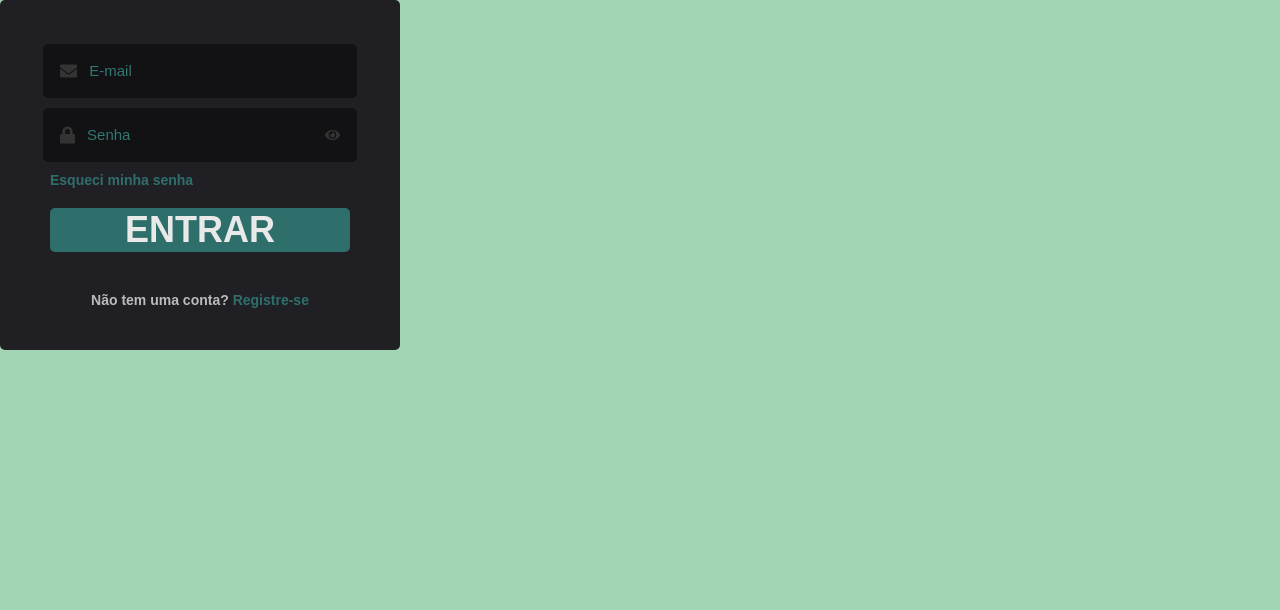
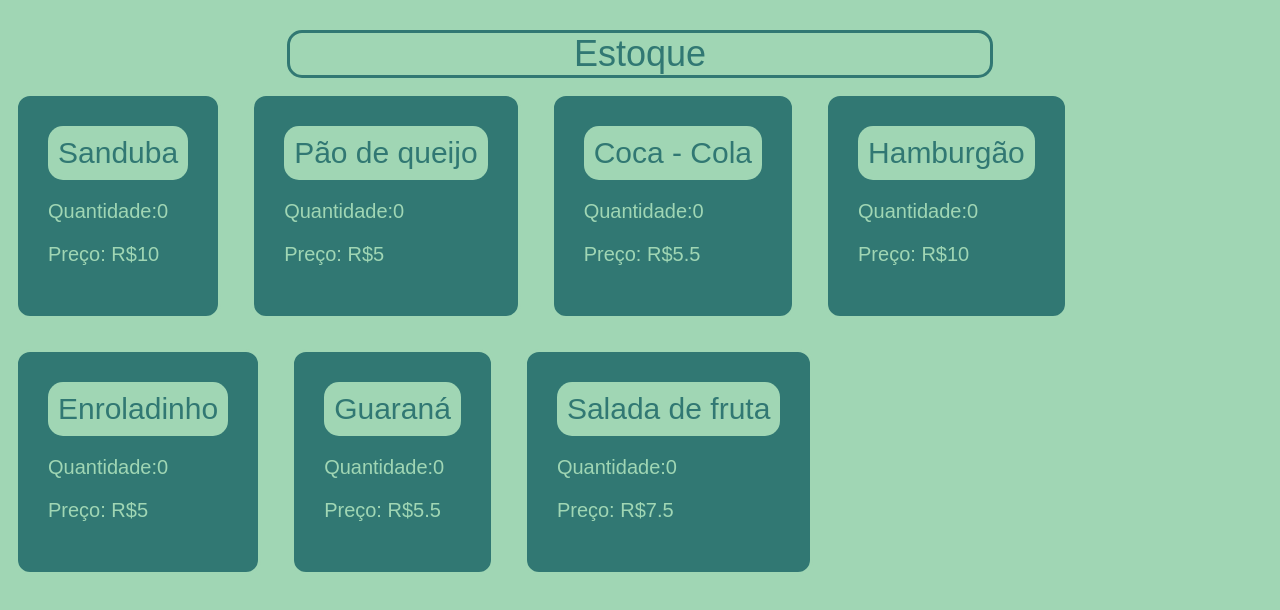
Before and after one commit to enricopizzol/natus-rest, a React (Create React App) app: page /stockview in a window 1280 px wide. Shown: the top 610 px of the page. Built offline with nearby package versions, Linux system fonts and the light colour scheme.

Commit message:
primeiros passos na view do estoque

```diff
--- /dev/null
+++ b/src/components/stock/stock.css
@@ -0,0 +1,47 @@
+.stock-item-container{
+    display: flex;
+    flex-wrap: wrap;
+}
+
+.stock-item-data{
+    background: #317873;
+    color: #a0d6b4;
+    padding: 30px;
+    margin: 15px;
+    border-style: solid;
+    border-radius: 15px;
+}
+
+.stock-h{
+    font-size: 30px;
+}
+
+.stock-p{
+    font-size: 20px;
+}
+
+.stock-itemName{
+    display: flex;
+    justify-content: center;
+    background: #a0d6b4;
+    color: #317873;
+    border-radius: 15px;
+    padding: 10px;
+}
+
+.stock-title{
+    display:flex;
+    justify-content: space-around;
+    margin-top: 30px;
+    width: 700px;
+    background: #a0d6b4;
+    border: solid #317873;
+    border-radius: 15px;
+    color: #317873;
+}
+
+.stock-container{
+    display: flex;
+    flex-direction: column;
+    align-items: center;
+}
--- /dev/null
+++ b/src/components/stock/stock.js
@@ -0,0 +1,38 @@
+import React, { useState } from "react";
+import { FontAwesomeIcon } from "@fortawesome/react-fontawesome";
+import { avalaibleProducts } from "../productList/products";
+import {
+  faCircle,
+  faCheckCircle,
+  faCheck,
+} from "@fortawesome/free-solid-svg-icons";
+import "./stock.css";
+
+
+const Stock = () => {
+
+    const [items, setItems] = useState(avalaibleProducts());
+
+    return (
+        <>
+            <dic className = "stock-container">
+                <div className = "stock-title">
+                    <h>Estoque</h>
+                </div>
+                <div className="stock-item-container">
+                    {items.map((item, index) => (
+                            <div className = "stock-item-data">
+                                <div className ="stock-itemName">
+                                    <h className = "stock-h">{item.itemName}</h>
+                                </div>
+                                <p className = "stock-p">Quantidade:{item.quantity}</p>
+                                <p className = "stock-p">Preço: R${item.price}</p>
+                            </div>
+                    ))}
+                </div>
+            </dic>
+        </>
+    )
+}
+
+export default Stock
--- a/src/index.js
+++ b/src/index.js
@@ -3,9 +3,10 @@ import ReactDOM from "react-dom";
 import { Login } from "./components/Login";
 import "./index.css";
 import ShopView from "./views/Shopview";
+import StockView from "./views/StockView";
 ReactDOM.render(
   <React.StrictMode>
-    <Login/>
+    <StockView/>
   </React.StrictMode>,
   document.getElementById("root")
 );
--- /dev/null
+++ b/src/views/StockView.js
@@ -0,0 +1,14 @@
+import React from "react";
+import "./stockView.css";
+import Stock from "../components/stock/stock";
+
+const StockView = () => {
+  return (
+    <>
+        <Stock/>
+    </>
+  );
+};
+
+
+export default StockView;
```
Also changed, not shown: src/views/stockView.css (added).
